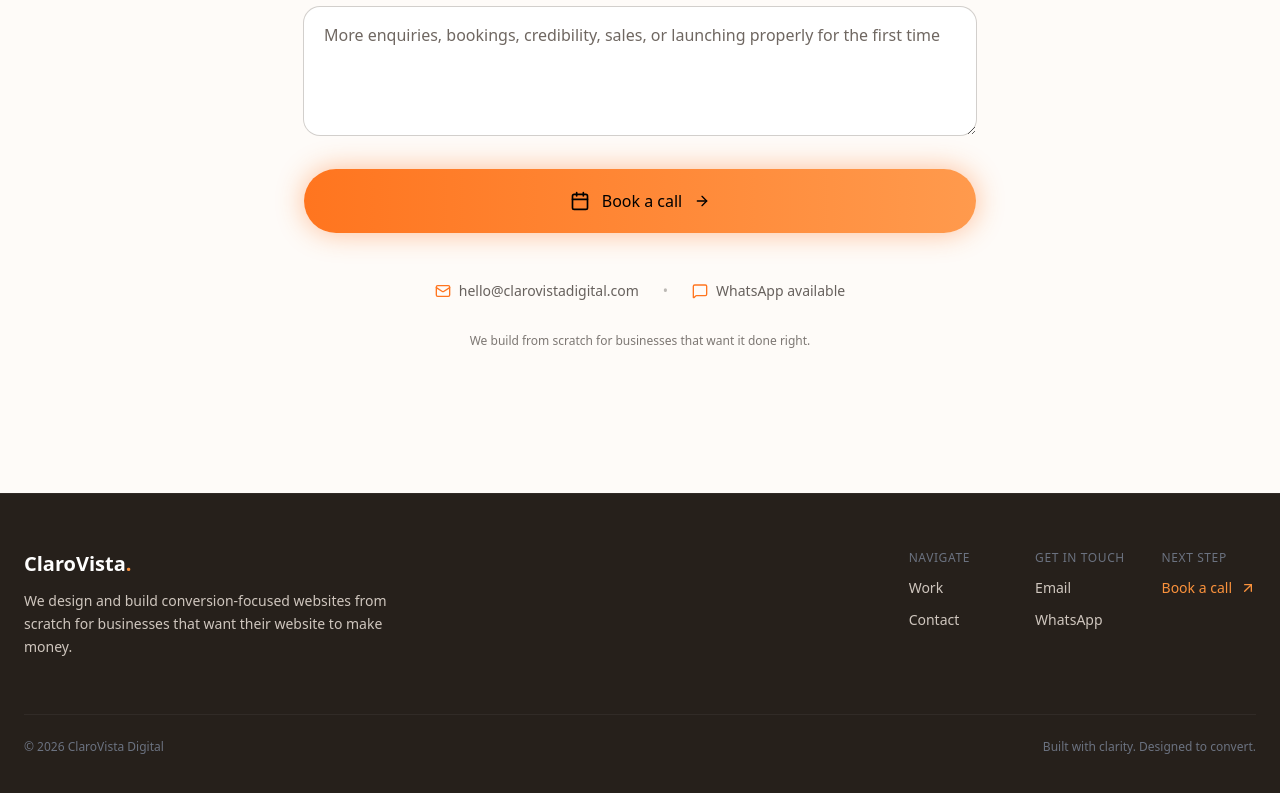
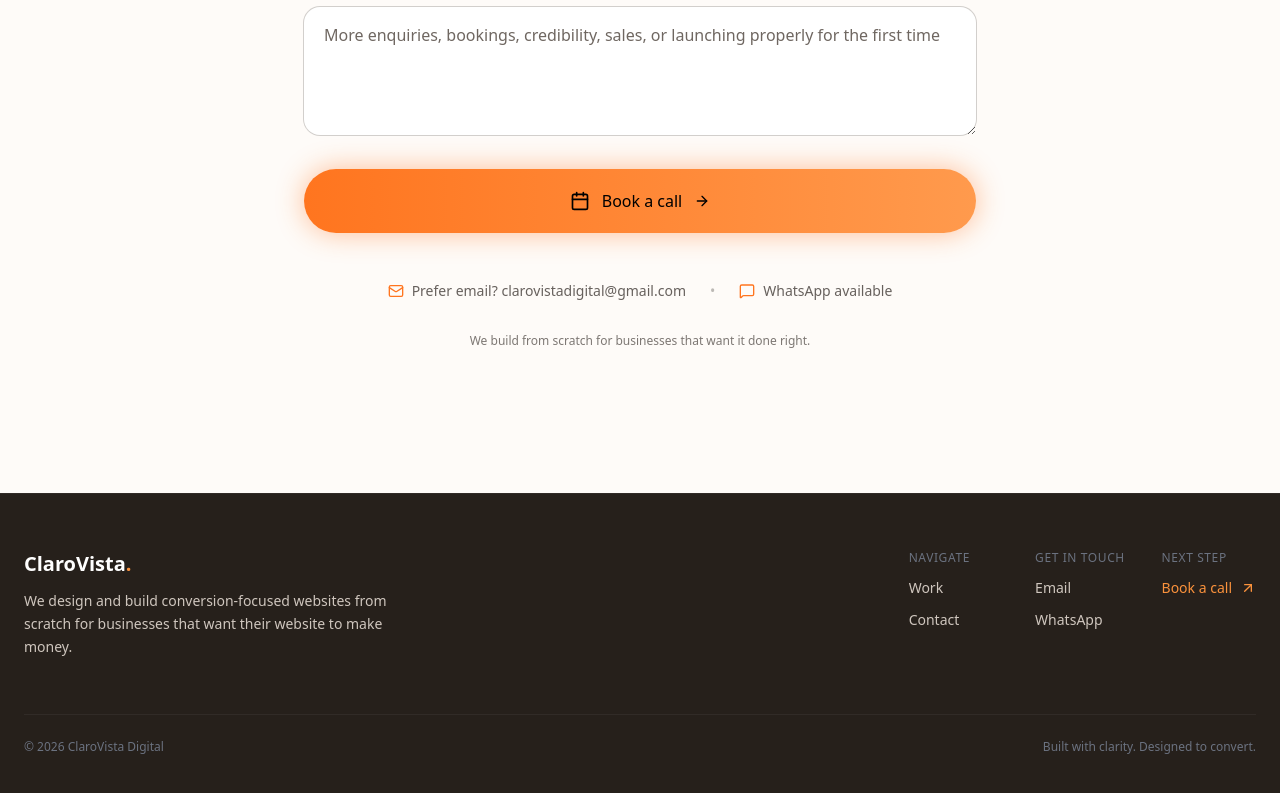
Before and after one commit to dharanshetty05/ClaroVista, a Next.js app: page / in a window 1280 px wide. Shown: the part 5286-6079 px from the top of the page. Built offline with nearby package versions, Linux system fonts and the light colour scheme.

Commit message:
Updated contact form using formspree

```diff
--- a/components/Contact.tsx
+++ b/components/Contact.tsx
@@ -32,13 +32,18 @@ export default function Contact() {
           </div>
 
           {/* Form */}
-          <form className="mt-16 space-y-7">
+          <form
+            action="https://formspree.io/f/mvzwvrvr"
+            method="POST"
+            className="mt-16 space-y-7"
+          >
             <div>
               <label className="block text-sm text-[#26201b]/70">
                 Your name
               </label>
               <input
                 type="text"
+                name="name"
                 required
                 placeholder="Your full name"
                 className="
@@ -58,6 +63,7 @@ export default function Contact() {
               </label>
               <input
                 type="email"
+                name="email"
                 required
                 placeholder="you@business.com"
                 className="
@@ -77,6 +83,7 @@ export default function Contact() {
               </label>
               <textarea
                 rows={4}
+                name="message"
                 required
                 placeholder="More enquiries, bookings, credibility, sales, or launching properly for the first time"
                 className="
@@ -89,6 +96,12 @@ export default function Contact() {
                 "
               />
             </div>
+
+            <input
+              type="hidden"
+              name="_subject"
+              value="New Website Enquiry - ClaroVista"
+            />
 
             {/* Primary CTA */}
             <button
@@ -112,10 +125,13 @@ export default function Contact() {
 
           {/* Trust cues */}
           <div className="mt-12 flex flex-col sm:flex-row items-center justify-center gap-6 text-sm text-[#26201b]/70">
-            <div className="flex items-center gap-2">
+            <a
+              href="mailto:clarovistadigital@gmail.com"
+              className="flex items-center gap-2 hover:text-[#26201b] transition"
+            >
               <Mail className="h-4 w-4 text-[#ff751f]" />
-              hello@clarovistadigital.com
-            </div>
+              Prefer email? clarovistadigital@gmail.com
+            </a>
 
             <div className="hidden sm:block text-[#26201b]/30">•</div>
 
```
